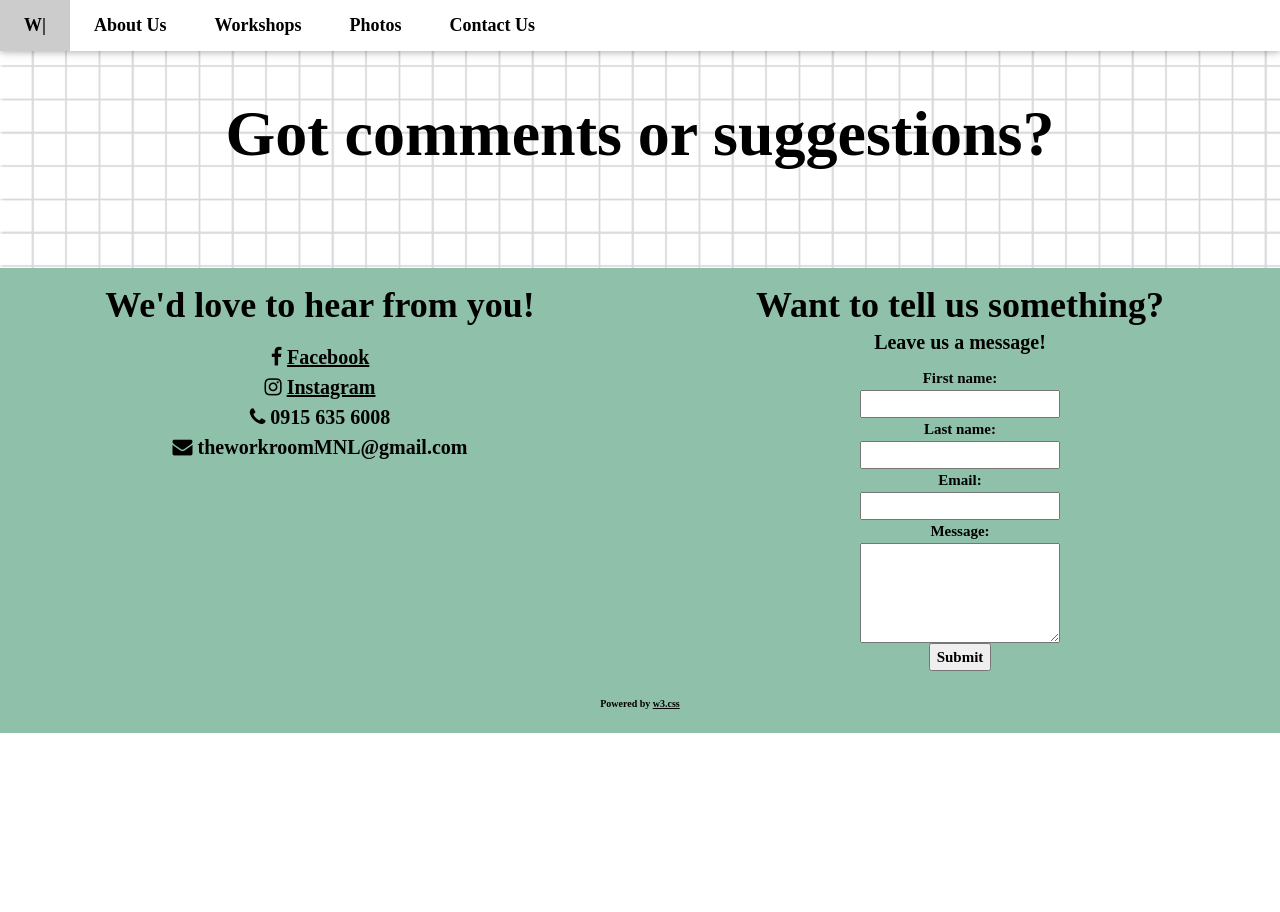
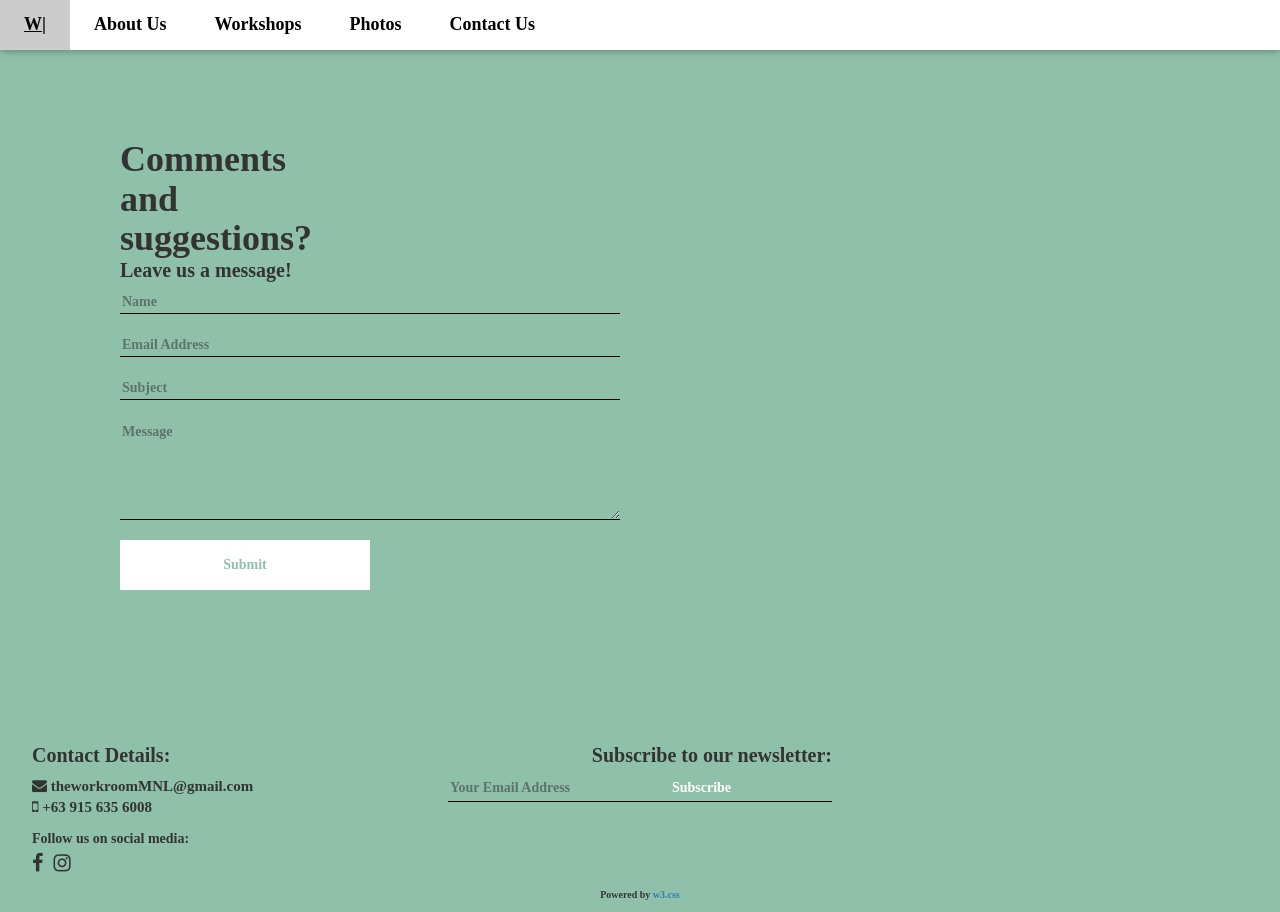
Before and after one commit to Cenvix/WRM, a plain HTML site: page contactUs.html in a window 1280 px wide. Before the commit the page ends 800 px from the top, so only its background shows below. Drawn offline with nearby package versions, Linux system fonts and the light colour scheme.

Commit message:
fixed layout, added files

```diff
--- a/contactUs.html
+++ b/contactUs.html
@@ -9,6 +9,11 @@
 <link rel="stylesheet" href="https://www.w3schools.com/w3css/4/w3.css">
 <link rel="stylesheet" href="https://cdnjs.cloudflare.com/ajax/libs/font-awesome/4.7.0/css/font-awesome.min.css">
 <link rel="shortcut icon" href="icon.ico"/>
+<link rel="stylesheet" href="https://maxcdn.bootstrapcdn.com/bootstrap/3.3.7/css/bootstrap.min.css">
+<link rel="stylesheet" href="main.css">
+
+<script src="https://ajax.googleapis.com/ajax/libs/jquery/3.2.1/jquery.min.js"></script>
+<script src="https://maxcdn.bootstrapcdn.com/bootstrap/3.3.7/js/bootstrap.min.js"></script>
 
 <style>
 body,h1,h2,h3,h4,h5,h6 {font-family: "Kayak Sans"; font-weight: bold;}
@@ -17,7 +22,7 @@ body,h1,h2,h3,h4,h5,h6 {font-family: "Kayak Sans"; font-weight: bold;}
 
 </head>
 
-<body>
+<body style="background-color: #8fc0aa;">
 
 <!-- Navbar -->
 <div class="w3-top">
@@ -39,63 +44,71 @@ body,h1,h2,h3,h4,h5,h6 {font-family: "Kayak Sans"; font-weight: bold;}
   </div>
 </div>
 
-	<section id ="header">
-	  <header class="w3-container w3-center" style="padding:70px; background-image: url('grid.png'); position: relative;">
-	    <h1 class="w3-margin w3-jumbo">Got comments or suggestions?</h1>
-	    </header>
-	</section>
-
-	<section id="contactDetails">
-		<div class="w3-half w3-center" style="background-color: #8fc0aa;">
+	<div class="w3-half" id="form" style="padding: 120px;">
+		<div class="w3-half">
+			<div>
 			<h1>
-				We'd love to hear from you!
+			Comments and suggestions?
 			</h1>
-
-			<h2 style="font-size: 20px;">
-			    <i class="fa fa-facebook"></i>&nbsp;<a href="http://facebook.com/TheWorkroomMNL">Facebook</a><br>
-    			<i class="fa fa-instagram"></i>&nbsp;<a href="http://instagram.com/TheWorkroomMNL">Instagram</a><br>
-    			<i class="fa fa-phone"></i>&nbsp;0915 635 6008<br>
-    			<i class="fa fa-envelope"></i>&nbsp;theworkroomMNL@gmail.com<br>
+			<h2 style="margin-top: -10; font-size: 20px;">
+			Leave us a message!
 			</h2>
 			</div>
-	</section>
+			<div class="form-div" style="">
 
-	<section id="form">
-		<div class="w3-half w3-center">
-		<h1>
-			Want to tell us something?
-		</h1>
-		<h2 style="margin-top: -15; font-size: 20px;">
-			Leave us a message!
-		</h2>
-			<div class="form-div" style="padding-left: 10%; padding-right: 10%;">
 				<form action="">
-				  First name:<br>
-				  <input style="width: 200px;" type="text" name="firstname" value="">
-				  <br>
-				  Last name:<br>
-				  <input style="width: 200px;" type="text" name="lastname" value="">
-				  <br>
-				  Email:<br>
-				  <input style="width: 200px;" type="text" name="email" value="">
-				  <br>
-				  Message:<br>
-				  <textarea name="message" style="width:200px; height:100px;"></textarea>
-				  <br>
-				  <input type="submit" value="Submit">
+				  	<input style="width: 500px; background-color:#8fc0aa; border: 0px; border-bottom: 1px solid #000;" type="text" name="name" placeholder="Name">
+				  <br><br>
+				  	<input style="width: 500px; background-color:#8fc0aa; border: 0px; border-bottom: 1px solid #000;" type="text" name="email" placeholder="Email Address">
+				  <br><br>
+					 <input style="width: 500px; background-color:#8fc0aa; border: 0px; border-bottom: 1px solid #000;" type="text" name="subject" placeholder="Subject">
+				 <br><br>
+				 <textarea name="message" style="width:500px; height:100px; background-color:#8fc0aa; border: 0px; border-bottom: 1px solid #000;" placeholder="Message"></textarea>
+			  	<br><br>
+ 		  		<input type="submit"  style="background-color:#FFF; color: #8fc0aa; border: none; height: 50px; width: 250px;" value="Submit">
 			</form>
 		</div>
 	</div>
-	</section>
+
+	</div>
+
 
 <!-- Footer -->
-<section>
-	<footer class="w3-container w3-center w3-padding-large" style="background-color: #8fc0aa;">
+<footer class="w3-container w3-center" style="background-color:#8fc0aa;">
+	<div class="w3-left-align w3-third w3-container">
+		<h3 style="font-size: 20px;">
+		Contact Details:
+		</h3>
+		<p style="font-size: 15px;">
+			<i class="fa fa-envelope"></i>&nbsp;theworkroomMNL@gmail.com<br>
+			<i class="fa fa-mobile"></i>&nbsp;+63 915 635 6008<br>
+		</p>
+		<p>
+		Follow us on social media: <br>
+			<p style="font-size: 20px; margin-top: -10px;">
+		    <i class="fa fa-facebook"></i>&nbsp;<a href="http://facebook.com/TheWorkroomMNL"></a>
+			<i class="fa fa-instagram"></i>&nbsp;<a href="http://instagram.com/TheWorkroomMNL"></a>
+			</p>
+		</p>
+	</div>
+
+	<div class="w3-container w3-third">
+		<div>
+			<h1 style="font-size: 20px; text-align: right;">
+				Subscribe to our newsletter:
+			</h1>
+			<div style="border: 0px; border-bottom: 1px solid #000;" class="w3-left-align">
+				<input style="width: 200px; background-color:transparent; border: none;" type="text" name="subEmail" placeholder="Your Email Address">
+				<input style="text-align: center; background-color:transparent; color: #FFF; border: 5px #FFF; height: 25px; width: 100px; position: left;" type="Submit" value="Subscribe">
+			</div>
+		</div>
+	</div>
+</footer>
+
   <div class="w3-xlarge">
     <p style="text-align: center; font-size: 10px;">Powered by <a href="https://www.w3schools.com/w3css/default.asp" target="_blank">w3.css</a></p>
   </div>
-	</footer>
-</section>
+
 <script>
 // Used to toggle the menu on small screens when clicking on the menu button
 function myFunction() {
```
Also changed, not shown: index.html (+0 -5 lines), bg1.jpg (added), bg2.jpg (added). Lines whose indentation alone changed are shown as unchanged.
